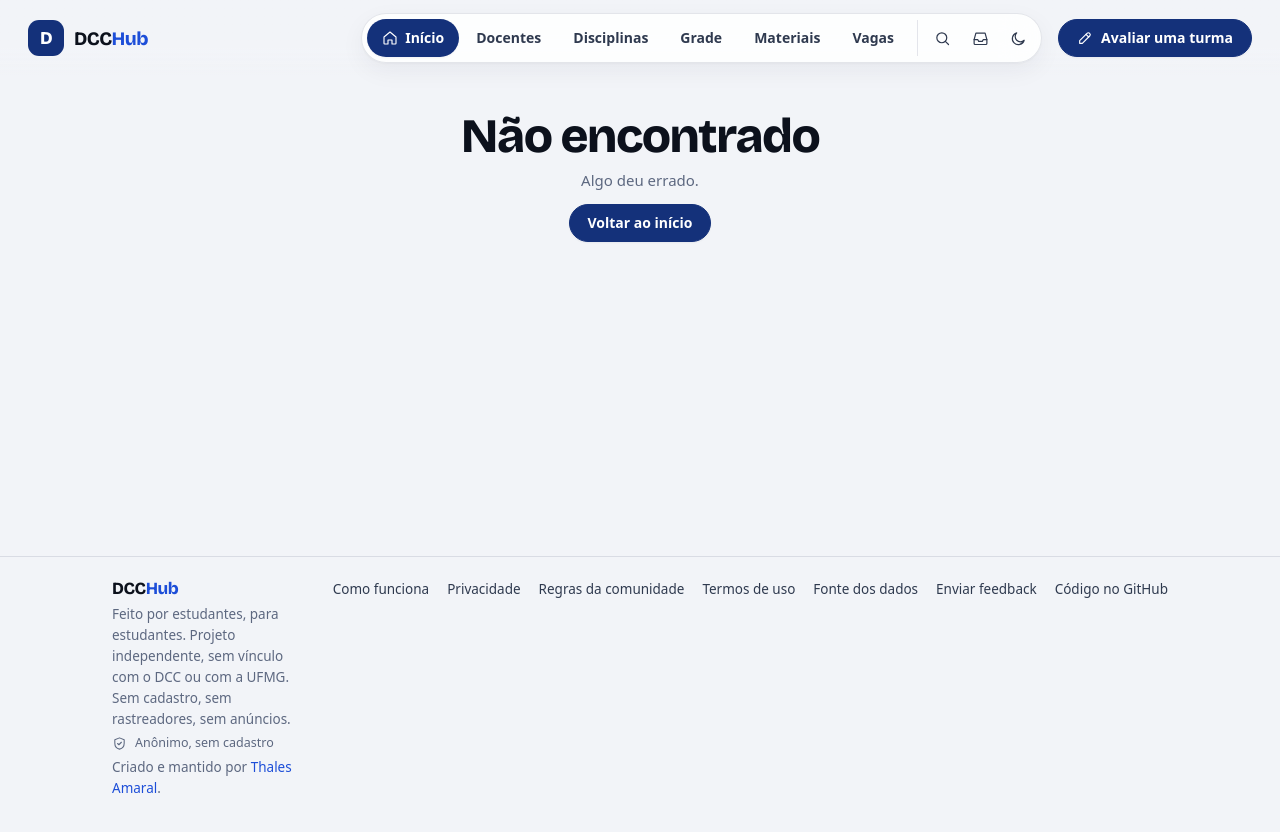
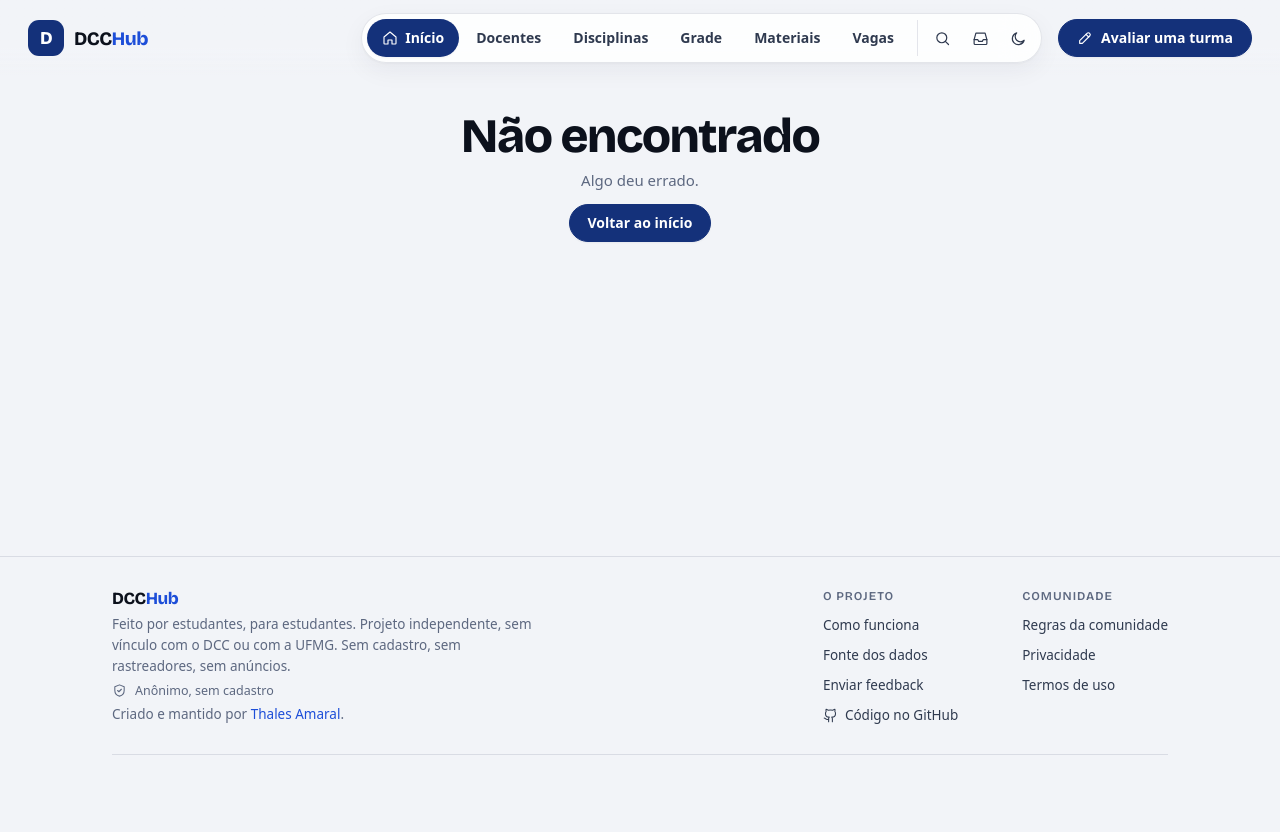
Before and after one commit to amaralthalesalves/dcchub, a plain HTML site: page static/index.html in a window 1280 px wide. After the commit the page ends 801 px from the top, so only its background shows below. Drawn offline with Linux system fonts and the light colour scheme; no server answers.

Commit message:
Rodapé: links em duas colunas com título (O projeto, Comunidade), texto da marca sem espremer

```diff
--- a/static/index.html
+++ b/static/index.html
@@ -91,15 +91,21 @@
             <p class="anon-note"><svg class="ico"><use href="#i-shield"/></svg> Anônimo, sem cadastro</p>
             <p>Criado e mantido por <a href="https://thalesamaral.tech" target="_blank" rel="noopener">Thales Amaral</a>.</p>
           </div>
-          <div class="footer-links">
-            <a href="#/sobre">Como funciona</a>
-            <a href="#/sobre#privacidade">Privacidade</a>
-            <a href="#/sobre#regras">Regras da comunidade</a>
-            <a href="#/sobre#termos">Termos de uso</a>
-            <a href="#/sobre#dados">Fonte dos dados</a>
-            <a href="#/feedback">Enviar feedback</a>
-            <a href="https://github.com/amaralthalesalves/dcchub" target="_blank" rel="noopener">Código no GitHub</a>
-          </div>
+          <nav class="footer-links" aria-label="Rodapé">
+            <div class="footer-col">
+              <h2>O projeto</h2>
+              <a href="#/sobre">Como funciona</a>
+              <a href="#/sobre#dados">Fonte dos dados</a>
+              <a href="#/feedback">Enviar feedback</a>
+              <a href="https://github.com/amaralthalesalves/dcchub" target="_blank" rel="noopener" class="footer-gh"><svg class="ico" aria-hidden="true"><use href="#i-github"/></svg>Código no GitHub</a>
+            </div>
+            <div class="footer-col">
+              <h2>Comunidade</h2>
+              <a href="#/sobre#regras">Regras da comunidade</a>
+              <a href="#/sobre#privacidade">Privacidade</a>
+              <a href="#/sobre#termos">Termos de uso</a>
+            </div>
+          </nav>
           <p class="footer-note" id="footer-note"></p>
         </div>
       </footer>
--- a/static/style.css
+++ b/static/style.css
@@ -592,13 +592,18 @@ a.chip:hover { border-color: var(--line-strong); color: var(--ink); text-decorat
 
 /* ---------- rodapé */
 .footer { margin-top: auto; border-top: 1px solid var(--line); background: transparent; }
-.footer-inner { max-width: 1120px; margin: 0 auto; padding: 22px 32px 28px; display: grid; grid-template-columns: 1fr auto; gap: 10px 40px; font-size: 13.5px; color: var(--muted); }
+.footer-inner { max-width: 1120px; margin: 0 auto; padding: 32px 32px 28px; display: grid; grid-template-columns: minmax(0, 420px) auto; justify-content: space-between; gap: 24px 64px; font-size: 13.5px; color: var(--muted); }
 .footer-brand { font: 760 17px/1.2 var(--display); letter-spacing: -.03em; color: var(--ink); }
 .footer-brand b { font-weight: 650; }
 .footer-inner p { margin: 4px 0 0; }
-.footer-links { display: flex; gap: 18px; flex-wrap: wrap; align-items: flex-start; }
+.footer-links { display: grid; grid-template-columns: repeat(2, auto); gap: 24px 64px; align-items: start; }
+.footer-col { display: grid; gap: 9px; justify-items: start; }
+.footer-col h2 { font-size: 12px; font-weight: 600; line-height: 1.2; text-transform: uppercase; letter-spacing: .08em; color: var(--muted); margin: 0 0 3px; }
 .footer-links a { color: var(--ink-2); }
-.footer-note { grid-column: 1 / -1; font-size: 12.5px; margin: 0; }
+.footer-links a:hover { color: var(--ink); }
+.footer-gh { display: inline-flex; align-items: center; gap: 7px; }
+.footer-gh .ico { width: 15px; height: 15px; }
+.footer-note { grid-column: 1 / -1; font-size: 12.5px; margin: 0; padding-top: 18px; border-top: 1px solid var(--line); }
 
 /* ---------- avisos, versões, relatos da comunidade */
 .notice { display: flex; gap: 12px; align-items: flex-start; padding: 14px 16px; margin: 0 0 20px; border-radius: 12px;
@@ -672,7 +677,8 @@ a.chip:hover { border-color: var(--line-strong); color: var(--ink); text-decorat
   .rating-ends { display: flex; justify-content: space-between; color: var(--muted); }
   .offer-row { grid-template-columns: 1fr; }
   .offer-actions { justify-content: flex-start; }
-  .footer-inner { grid-template-columns: 1fr; padding: 20px 16px; }
+  .footer-inner { grid-template-columns: 1fr; padding: 24px 16px; gap: 22px; }
+  .footer-links { gap: 20px 32px; }
   .bar-row { grid-template-columns: 112px 1fr; }
   .course-card { flex-direction: column; }
   .course-card-side { flex-direction: row; align-items: center; flex-wrap: wrap; text-align: left; }
```
